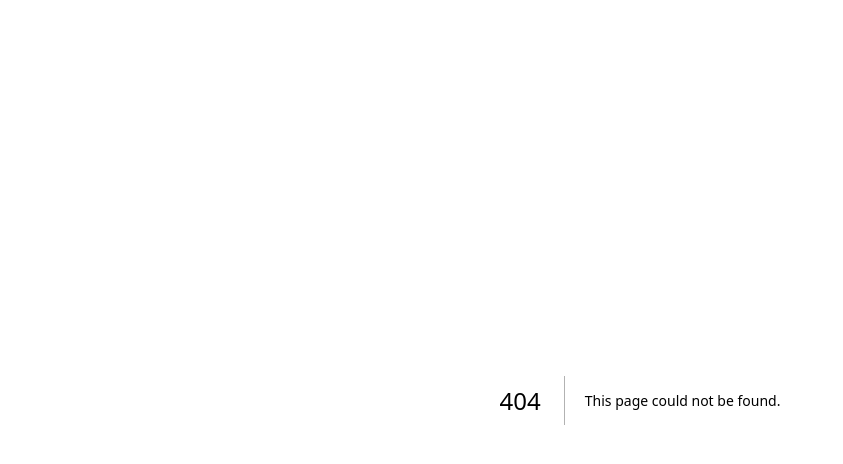
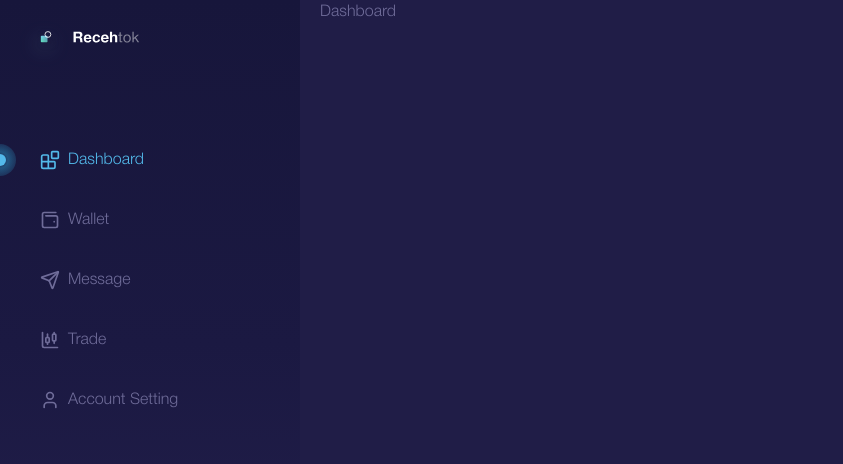
Before and after one commit to arash-jj/crypto-tracker-dashboard, a Next.js app: page /dashboard in a window 1280 px wide. Before the commit this address had no page. Shown: the top 464 px of the page, without its empty margins (0-843 px from the left). Built offline with nearby package versions, Linux system fonts and the light colour scheme.

Commit message:
sidebar menu added

```diff
--- a/app/(root)/page.tsx
+++ b/app/(root)/dashboard/page.tsx
@@ -2,7 +2,7 @@ import React from 'react'
 
 const page = () => {
     return (
-        <div>page</div>
+        <div>Dashboard</div>
     )
 }
 
--- a/app/(root)/layout.tsx
+++ b/app/(root)/layout.tsx
@@ -1,10 +1,14 @@
+import Sidebar from '@/components/SIdebar'
 import React from 'react'
 
 const layout = ({children} : {children : React.ReactNode}) => {
     return (
-        <div>
-            {children}
-        </div>
+        <main className='flex flex-row gap-5'>
+            <Sidebar/>
+            <div className="">
+                {children}
+            </div>
+        </main>
     )
 }
 
--- a/app/globals.css
+++ b/app/globals.css
@@ -7,6 +7,7 @@
 
 @theme {
   --color-text: #6F6C99;
+  --color-lightBLue: #53B9EA;
 }
 
 body, html {
@@ -16,9 +17,21 @@ body, html {
   color: #6F6C99;
 }
 
+@utility sidebar-gradient {
+  background: #262250;
+  background: linear-gradient(0deg, rgba(38, 34, 80, 1) 0%, rgba(27, 25, 66, 1) 57%, rgba(23, 22, 59, 1) 100%);
+}
+@utility tracking-ball-radial {
+  background: #00C4FF;
+  background: radial-gradient(circle, rgba(0, 196, 255, 0) 0%, rgba(50, 196, 246, 0.35) 36%, rgba(83, 185, 234, 0) 100%);
+}
+
 @layer components {
-  .test {
-    @apply bg-red-300
+  .sidebar-menu-item {
+    @apply flex flex-row items-center gap-2 hover:text-white transition-all duration-300 ease-in-out
+  }
+  .flex-center {
+    @apply flex justify-center items-center
   }
 }
 
--- /dev/null
+++ b/components/SIdebar.tsx
@@ -0,0 +1,42 @@
+"use client"
+
+import { sidebarLinks } from '@/constants'
+import { LucideIconType } from '@/type/type'
+import * as LucideIcons from 'lucide-react'
+import Image from 'next/image'
+import Link from 'next/link'
+import { usePathname } from 'next/navigation'
+import React from 'react'
+import TrackingBall from './TrackingBall'
+
+const Sidebar = () => {
+    const pathname = usePathname()
+    return (
+        <div className='sidebar-gradient h-dvh w-[300px] p-5'>
+            <div className="flex flex-col gap-20">
+                <Link href="/">
+                    <Image src="/Logo.svg" alt="logo" width={120} height={20}/>
+                </Link>
+                <div className="flex flex-col gap-9 pl-5">
+                    {sidebarLinks.map(item => {
+                        const LucideIconsTyped = LucideIcons as LucideIconType
+                        const IconComponent = LucideIconsTyped[item.icon]
+                        return (
+                            <Link key={item.id} href={item.path} className={`sidebar-menu-item transition-all ease-in-out duration-200 relative ${pathname === item.path ? 'text-lightBLue' : ''}`}>
+                                {IconComponent && <IconComponent className="w-5 h-5" />}
+                                <span>{item.name}</span>
+                                {pathname === item.path &&
+                                    <span className='absolute -left-14 '>
+                                        <TrackingBall />
+                                    </span>
+                                }
+                            </Link>
+                        )
+                    })}
+                </div>
+            </div>
+        </div>
+    )
+}
+
+export default Sidebar
--- /dev/null
+++ b/components/TrackingBall.tsx
@@ -0,0 +1,11 @@
+import React from 'react'
+
+const TrackingBall = () => {
+    return (
+        <div className='flex-center tracking-ball-radial w-8 h-8 rounded-full' >
+            <div className="w-3 h-3 bg-lightBLue rounded-full"></div>
+        </div>
+    )
+}
+
+export default TrackingBall
--- /dev/null
+++ b/constants/index.ts
@@ -0,0 +1,9 @@
+import { SidebarLinksType } from "@/type/type";
+
+export const sidebarLinks : SidebarLinksType[] = [
+    {id: 1, name:'Dashboard', icon:'Blocks', path:'/dashboard'},
+    {id: 2, name:'Wallet', icon:'WalletMinimal', path:'/wallet'},
+    {id: 3, name:'Message', icon:'Send', path:'/message'},
+    {id: 4, name:'Trade', icon:'ChartCandlestick', path:'/trade'},
+    {id: 5, name:'Account Setting', icon:'User', path:'/account'},
+]
--- /dev/null
+++ b/type/type.ts
@@ -0,0 +1,9 @@
+export type SidebarLinksType = {
+    id: number | string,
+    name: string,
+    icon: string,
+    path: string,
+}
+export type LucideIconType = {
+    [key : string] : React.ComponentType<any>
+}
```
Also changed, not shown: package.json (+7 -6 lines), public/Logo.svg (added), 1 other file (tests, documents, lock files or other folders).
